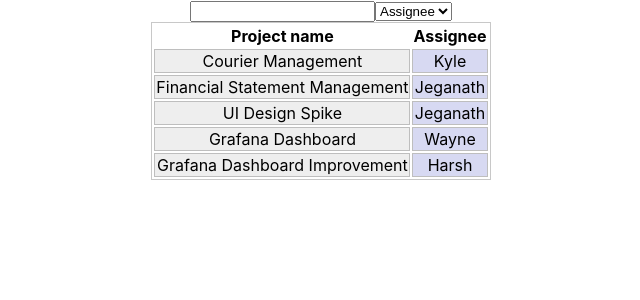
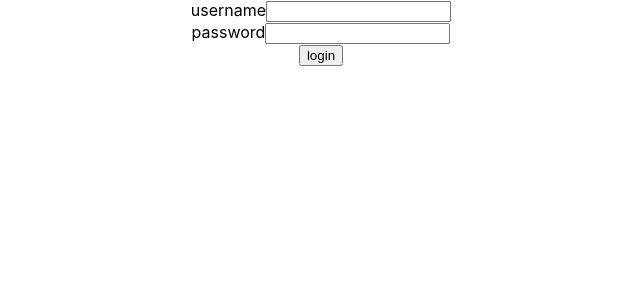
Before and after one commit to wenyongqd/jigma, a React (Create React App) app: page / in a window 1280 px wide. Shown: the top 300 px of the page, without its empty margins (319-959 px from the left). Built offline with nearby package versions, Linux system fonts and the light colour scheme; data requests are answered from the project's data file.

Commit message:
feat: added login component

```diff
--- a/package.json
+++ b/package.json
@@ -22,7 +22,7 @@
     "test": "react-scripts test",
     "eject": "react-scripts eject",
     "prepare": "husky install",
-    "json-server": "json-server __json_server_mock__/db.json —watch --port 3001"
+    "json-server": "json-server __json_server_mock__/db.json —watch --port 3001 --middlewares ./__json_server_mock__/middleware.js"
   },
   "eslintConfig": {
     "extends": [
--- a/src/App.tsx
+++ b/src/App.tsx
@@ -1,11 +1,13 @@
 import React from 'react';
 import './App.css';
 import { ProjectListScreen } from './screens/project-list';
+import { LoginScreen } from './screens/login';
 
 function App() {
     return (
         <div className="App">
-            <ProjectListScreen />
+            <LoginScreen />
+            {/*<ProjectListScreen />*/}
         </div>
     );
 }
--- /dev/null
+++ b/src/screens/login/index.tsx
@@ -0,0 +1,41 @@
+import React, { FormEvent } from 'react';
+
+const apiUrl = process.env.REACT_APP_API_URL;
+
+export const LoginScreen = () => {
+    const login = (param: { username: string; password: string }) => {
+        fetch(`${apiUrl}/login`, {
+            method: 'POST',
+            headers: {
+                'Content-Type': 'application/json',
+            },
+            body: JSON.stringify(param),
+        }).then(async (response) => {
+            if (response.ok) {
+            }
+        });
+    };
+
+    const handleSubmit = (event: FormEvent<HTMLFormElement>) => {
+        event.preventDefault();
+        const username = (event.currentTarget.elements[0] as HTMLInputElement)
+            .value;
+        const password = (event.currentTarget.elements[1] as HTMLInputElement)
+            .value;
+        login({ username, password });
+    };
+
+    return (
+        <form onSubmit={handleSubmit}>
+            <div>
+                <label htmlFor="username">username</label>
+                <input type="text" id={'username'} />
+            </div>
+            <div>
+                <label htmlFor="password">password</label>
+                <input type="password" id={'password'} />
+            </div>
+            <button type={'submit'}>login</button>
+        </form>
+    );
+};
```
Also changed, not shown: __json_server_mock__/middleware.js (added, +16 -0 lines).
